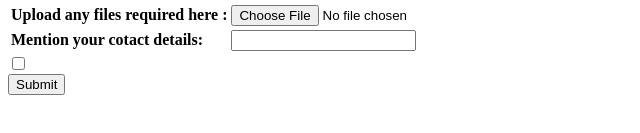
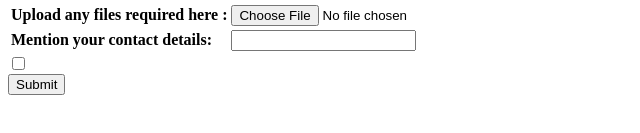
Before and after one commit to MrKalyan/Pawan_Kalyan_Chelluboina, a plain HTML site: page form.html in a window 1280 px wide. Shown: the part 385-518 px from the top of the page, 0-640 px from the left. Drawn offline with Linux system fonts and the light colour scheme.

Commit message:
Update form.html

```diff
--- a/form.html
+++ b/form.html
@@ -39,7 +39,7 @@
                     <td><input type="file" name="" id=""></td>
                 </tr>
                 <tr>
-                    <td><label><strong>Mention your cotact details:</strong> </label></td>
+                    <td><label><strong>Mention your contact details:</strong> </label></td>
                     <td><input type="text" name="contacts" id=""></td>
                 </tr>
             </table>
```
